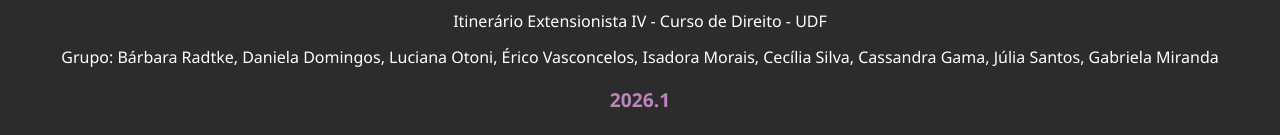
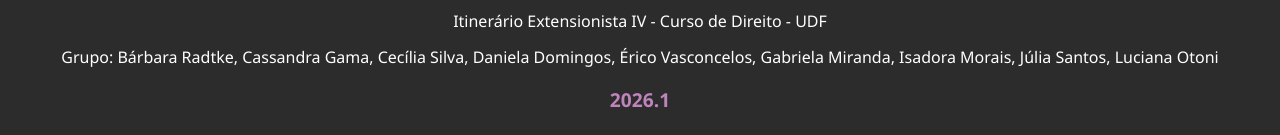
Before and after one commit to ericovasconcelos/justica-ao-alcance, a plain HTML site: page index.html in a window 1280 px wide. Shown: the part 5058-5193 px from the top of the page. Drawn offline with Linux system fonts and the light colour scheme.

Commit message:
Reorder group members in footer section

```diff
--- a/index.html
+++ b/index.html
@@ -246,7 +246,7 @@
         <div class="container">
             <p><strong>Projeto: Justiça ao Alcance</strong></p>
             <p>Itinerário Extensionista IV - Curso de Direito - UDF</p>
-            <p>Grupo: Bárbara Radtke, Daniela Domingos, Luciana Otoni, Érico Vasconcelos, Isadora Morais, Cecília Silva, Cassandra Gama, Júlia Santos, Gabriela Miranda</p>
+            <p>Grupo: Bárbara Radtke, Cassandra Gama, Cecília Silva, Daniela Domingos, Érico Vasconcelos, Gabriela Miranda, Isadora Morais, Júlia Santos, Luciana Otoni</p>
             <p class="year">2026.1</p>
             <p class="disclaimer">Este site tem caráter informativo. Em caso de emergência, ligue 190.</p>
         </div>
```
